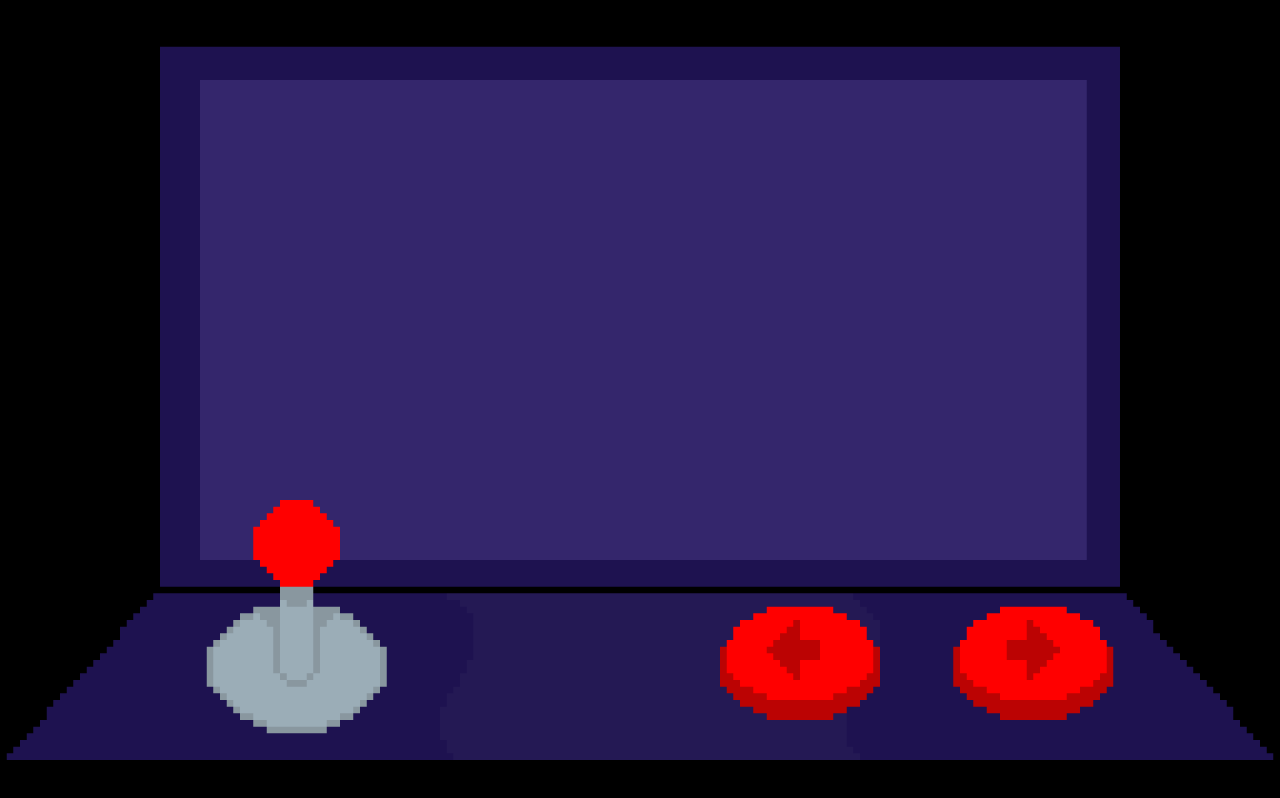
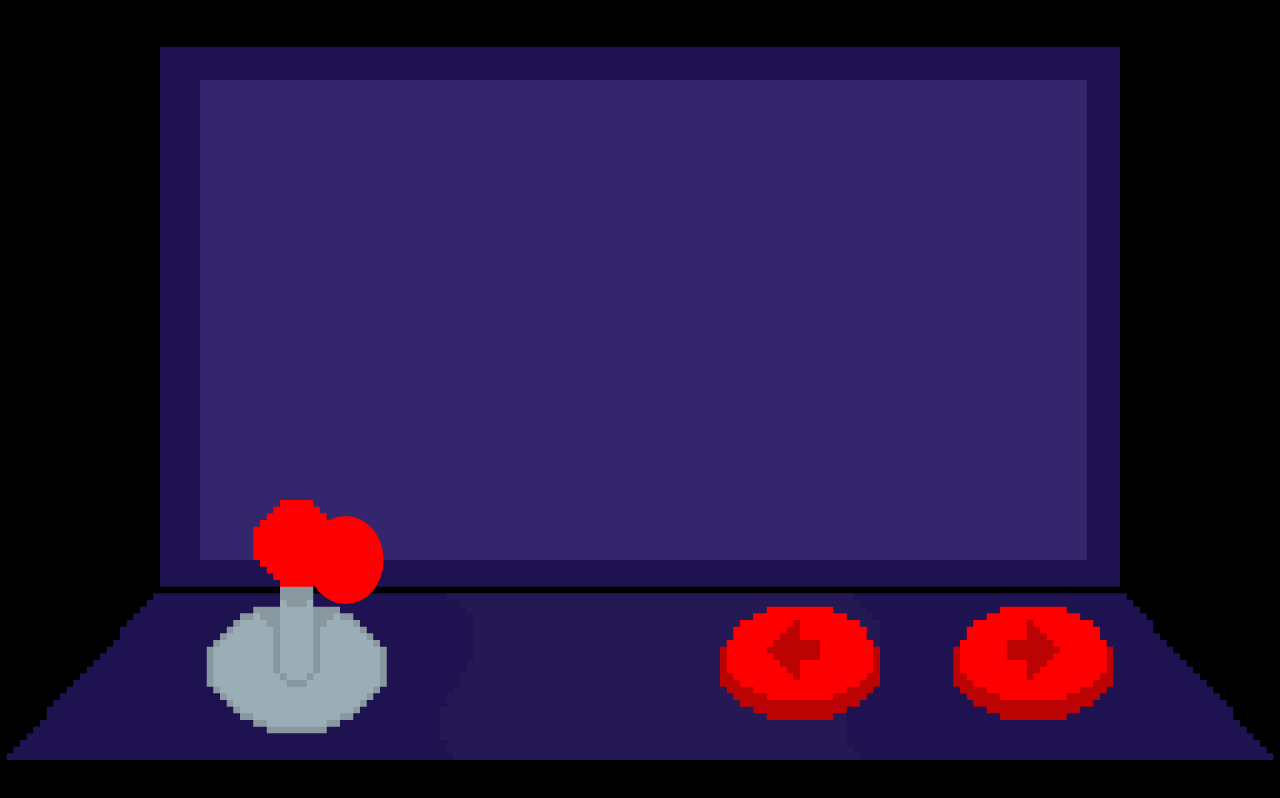
Before and after one commit to Reemolke/React, a React (Create React App) app in the folder pixelrun/pixelrun/: page / in a window 1280 px wide. Built offline with nearby package versions, Linux system fonts and the light colour scheme.

Commit message:
Functional omni

```diff
--- a/pixelrun/pixelrun/src/App.css
+++ b/pixelrun/pixelrun/src/App.css
@@ -27,15 +27,15 @@ root{
   width: 6vw;   /* Ancho relativo al 15% del ancho de la pantalla */
   margin-top: 64.5vh;  /* Margen superior relativo a la altura de la pantalla */
   margin-right: 70vw; /* Margen izquierdo relativo al ancho de la pantalla */
+  position: relative;
+}
+.bola{
+  height: 11vh;  /* Altura relativa al 10% de la altura de la pantalla */
+  width: 6vw;   /* Ancho relativo al 15% del ancho de la pantalla */
+   /* Margen superior relativo a la altura de la pantalla */
 
-}
-@media (max-width: 1280px) and (max-height: 720px) {
-  .stick{
-    height: 10vh;
-  width: 10vh;
-  margin-top: 58vh;
-  margin-right: 75vw;
-  }
+  background-color: red;
+  border-radius: 50%;
 }
 
 @media (max-width: 768px) {  /* Para pantallas más pequeñas como móviles */
--- a/pixelrun/pixelrun/src/components/stick.js
+++ b/pixelrun/pixelrun/src/components/stick.js
@@ -130,7 +130,7 @@ const Stick = () => {
           top: `${position.y}%`,
           transform: 'translate(-50%, -50%)',
           borderRadius: '50%',
-          backgroundColor: 'blue', // Color de la bola
+          backgroundColor: 'red', // Color de la bola
           cursor: 'pointer',
         }}
       />
```
